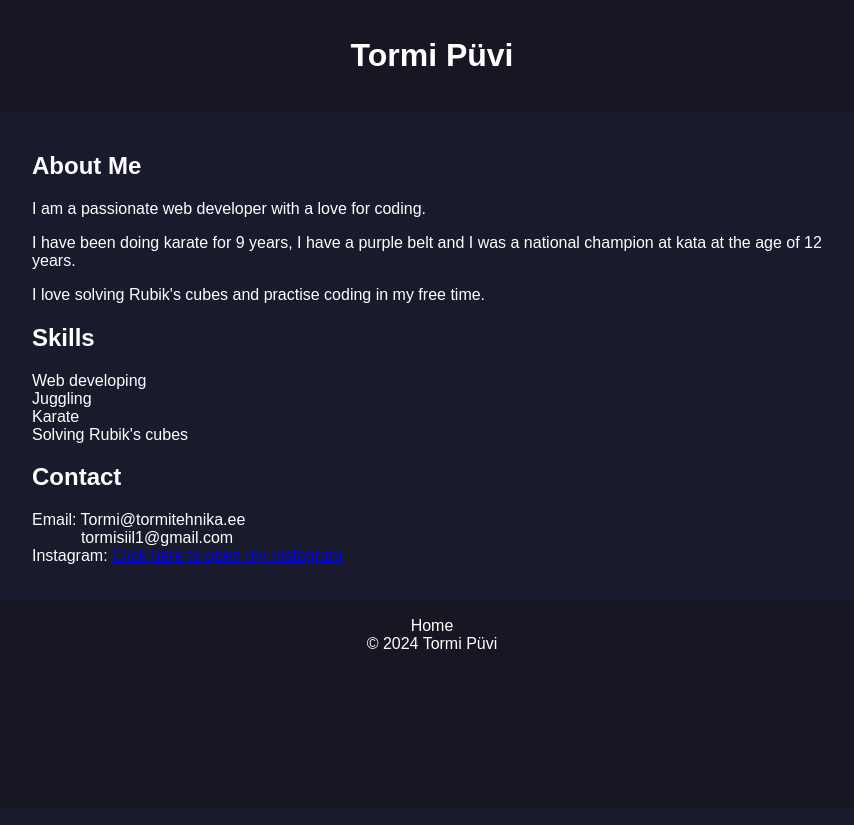
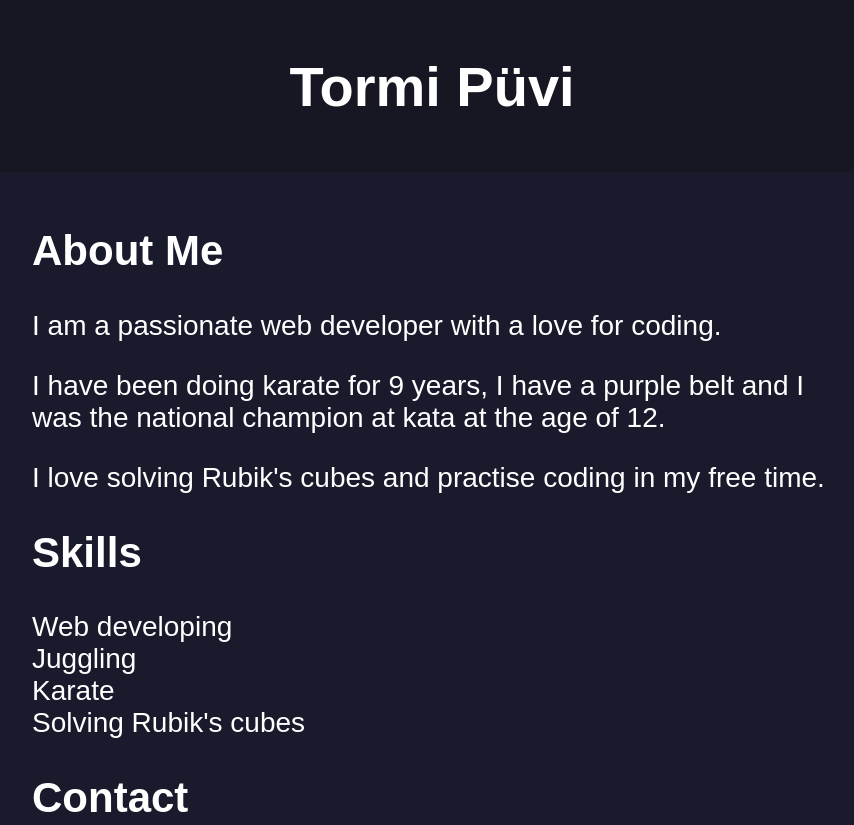
Before and after one commit to Tormipro/Tormi-P-vi, a plain HTML site: page index.html in a window 1280 px wide. Shown: the top 825 px of the page, without its empty margins (208-1062 px from the left). Drawn offline with Linux system fonts and the light colour scheme.

Commit message:
Add files via upload

```diff
--- a/index.html
+++ b/index.html
@@ -1,13 +1,15 @@
 <!DOCTYPE html>
 <html lang="en">
 <head>
-    <link rel="icon" type="image/x-icon" href="Tornaado.png">
+<link rel="icon" type="image/x-icon" href="Tornaado.png">
+<meta name="viewport" content="Width=device-width, initial-scale=1.0">
 <meta charset="UTF-8">
 <meta name="viewport" content="width=device-width, initial-scale=1.0">
 <title>Tormi Püvi</title>
 <style>
     body {
         font-family: Arial, sans-serif;
+        font-size: 16px;
         margin: 0;
         padding: 0;
         background-color: #191a2c;
@@ -37,6 +39,24 @@
     .Footer-text {
         margin-bottom: 140px;
     }
+
+    @media only screen and (min-width: 1024px) {
+        body {
+            font-size: 24px;
+        }
+        .Footer-text {
+            margin-bottom: 90px;
+        }
+    }
+    @media only screen and (min-width:820px) {
+        body {
+            font-size: 28px;
+        }
+        .Footer-text {
+            margin-bottom: 30px;
+        }
+    }
+
 </style>
 </head>
 <body>
@@ -46,7 +66,7 @@
     <section>
         <h2>About Me</h2>
         <p>I am a passionate web developer with a love for coding.</p>
-        <p>I have been doing karate for 9 years, I have a purple belt and I was a national champion at kata at the age of 12 years.</p>
+        <p>I have been doing karate for 9 years, I have a purple belt and I was the national champion at kata at the age of 12.</p>
         <p>I love solving Rubik's cubes and practise coding in my free time.</p>
 
         <h2>Skills</h2>
```
